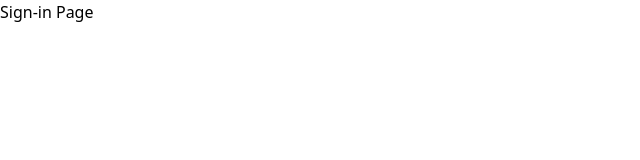
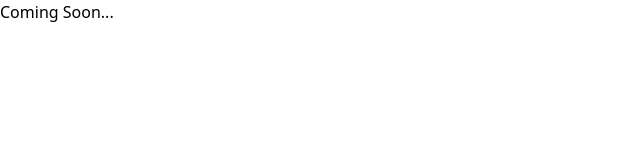
Before and after one commit to erischon/whatcolors-front, a React (Create React App) app: page /sign-in in a window 1280 px wide. Shown: the top 160 px of the page, without its empty margins (0-640 px from the left). Built offline with nearby package versions, Linux system fonts and the light colour scheme.

Commit message:
Update sign-in.route.jsx

```diff
--- a/src/routes/sign-in.route.jsx
+++ b/src/routes/sign-in.route.jsx
@@ -1,6 +1,6 @@
 const SignIn = () => {
     return (
-        <h1>Sign-in Page</h1>
+        <h1 className="container">Coming Soon...</h1>
     )
 }
 
```
